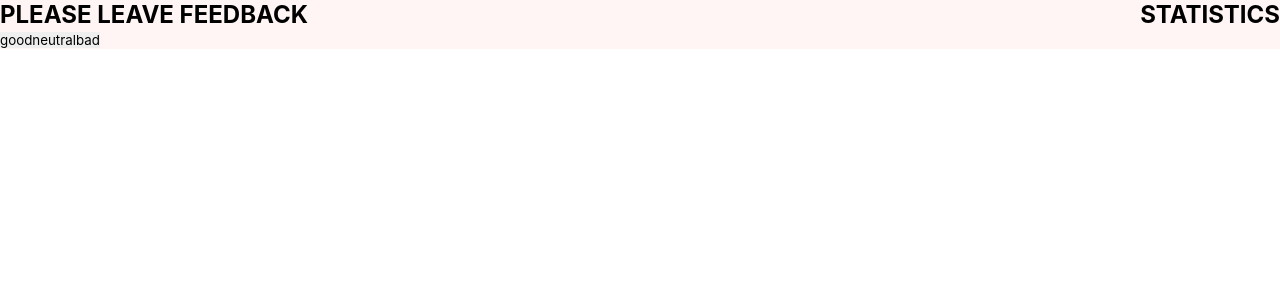
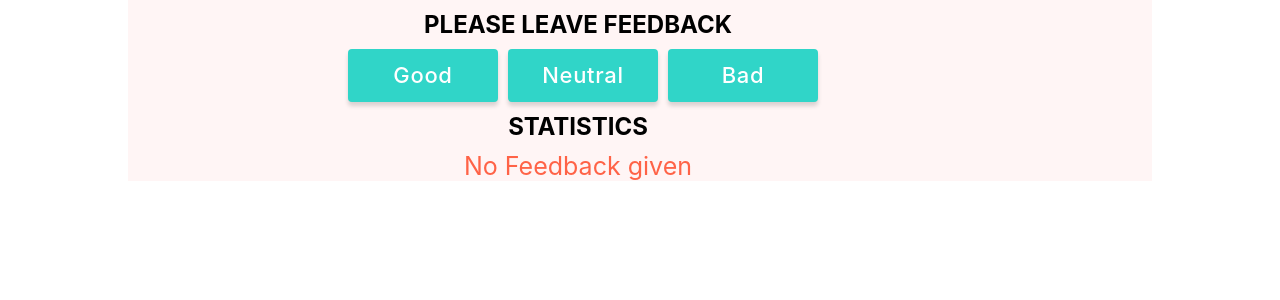
Before and after one commit to Jaguar838/goit-react-hw-04-hooks-feedback, a React (Create React App) app: page / in a window 1280 px wide. Shown: the top 300 px of the page. Built offline with nearby package versions, Linux system fonts and the light colour scheme.

Commit message:
bagfix and style

```diff
--- a/public/index.html
+++ b/public/index.html
@@ -4,7 +4,6 @@
     <meta charset="utf-8" />
     <link rel="icon" href="%PUBLIC_URL%/favicon.ico" />
     <meta name="viewport" content="width=device-width, initial-scale=1" />
-    <meta name="theme-color" content="#000000" />
     <meta name="description" content="Web site created using create-react-app" />
     <link rel="apple-touch-icon" href="%PUBLIC_URL%/logo192.png" />
     <!--
--- a/src/components/App/App.jsx
+++ b/src/components/App/App.jsx
@@ -27,14 +27,14 @@ class App extends Component {
 
   positiveCountFeedback = () => {
     const { good } = this.state;
-    const total = this.totalCountFeedback;
+    const total = this.totalCountFeedback();
     return total ? Math.round((good / total) * 100) : 0;
   };
 
   render() {
     const { good, neutral, bad } = this.state;
-    const total = this.totalCountFeedback;
-    const positivePercentage = this.positiveCountFeedback;
+    const total = this.totalCountFeedback();
+    const positivePercentage = this.positiveCountFeedback();
     return (
       <Container className={css.App}>
         <Section title="Please leave feedback ">
--- a/src/components/Container/Container.module.scss
+++ b/src/components/Container/Container.module.scss
@@ -1,4 +1,6 @@
 .container {
+  width: 1024px;
+  margin: 0 auto;
   background-color: #fff5f5;
   display: flex;
   flex-wrap: wrap;
--- a/src/components/FeedbackOptions/FeedbackOptions.jsx
+++ b/src/components/FeedbackOptions/FeedbackOptions.jsx
@@ -1,15 +1,20 @@
 import PropTypes from 'prop-types';
+import css from './FeedbackOptions.module.scss'
 
 const FeedbackBtn = ({ feedback, onLeaveFeedback }) => {
   return (
-    <button type="button" data-feedback={feedback} onClick={onLeaveFeedback}>
+    <button className={css.btn} type="button" data-feedback={feedback} onClick={onLeaveFeedback}>
       {feedback}
     </button>
   );
 };
 
 export const FeedbackOptions = ({ options, onLeaveFeedback }) => {
-  return options.map(option => <FeedbackBtn key={option.feedback} feedback={option} onLeaveFeedback={onLeaveFeedback} />);
+  return (
+    <div className={css.btnList}>
+    {options.map(option => <FeedbackBtn key={option} feedback={option} onLeaveFeedback={onLeaveFeedback} />)}
+    </div>
+  )
 };
 
 FeedbackOptions.propTypes = {
--- /dev/null
+++ b/src/components/FeedbackOptions/FeedbackOptions.module.scss
@@ -0,0 +1,73 @@
+.btnList {
+  display: flex;
+  justify-content: center;
+  align-items: center;
+
+  padding: 0;
+  margin: 0;
+
+  @media screen and (min-width: 480px) {
+  }
+}
+
+.btn {
+  padding: 10px;
+  margin-left: 10px;
+  min-width: 80px;
+  background-color: #30d5c8;
+  color: #ffffff;
+  font-weight: 500;
+  font-size: 16px;
+  line-height: 1.5;
+  letter-spacing: 0.03em;
+  text-align: center;
+  text-transform: capitalize;
+  border-radius: 4px;
+  box-shadow: 0px 4px 4px rgba(0, 0, 0, 0.15);
+  border: none;
+  cursor: pointer;
+  transition-property: color, background-color, box-shadow;
+  transition-duration: 250ms;
+  transition-timing-function: cubic-bezier(0.4, 0, 0.2, 1);
+
+  &:hover,
+  &:focus {
+    color: #30d5c8;
+    background-color: #ffffff;
+    box-shadow: 0px 3px 1px rgba(0, 0, 0, 0.1), 0px 1px 2px rgba(0, 0, 0, 0.08),
+      0px 2px 2px rgba(0, 0, 0, 0.12);
+  }
+
+  @media screen and (min-width: 480px) {
+    font-size: 18px;
+    min-width: 120px;
+  }
+
+  @media screen and (min-width: 768px) {
+    font-size: 20px;
+  }
+
+  @media screen and (min-width: 1170px) {
+    font-size: 22px;
+  }
+
+  @media screen and (min-width: 1200px) {
+    min-width: 150px;
+  }
+}
+
+.Button:not(:last-child) {
+  margin-right: 5px;
+
+  @media screen and (min-width: 480px) {
+    margin-right: 10px;
+  }
+
+  @media screen and (min-width: 768px) {
+    margin-right: 15px;
+  }
+
+  @media screen and (min-width: 1170px) {
+    margin-right: 20px;
+  }
+}
--- a/src/components/Section/Section.module.scss
+++ b/src/components/Section/Section.module.scss
@@ -1,7 +1,10 @@
 
 .section {
+  width: 900px;
+  padding-top: 10px;
   .title {
     margin-top: 0;
+    margin-bottom: 10px;
     text-align: center;
     text-transform: uppercase;
   }
--- a/src/components/Statistics/Statistics.jsx
+++ b/src/components/Statistics/Statistics.jsx
@@ -11,17 +11,18 @@ export const Statistics = ({ good, neutral, bad, total, positivePercentage }) =>
                     <li className={css.statisticItem}>Neutral: {neutral}</li>
                     <li className={css.statisticItem}>Bad: {bad}</li>
                     <li className={css.statisticItem}>Total: {total}</li>
-                    <li className={css.statisticItem}>Positive Percentage: {positivePercentage}</li>
+                    <li className={css.statisticItem}>Positive Percentage: {positivePercentage}%</li>
                 </ul>
             )}
             {total === 0 && <Notification message='No Feedback given' />}
         </>
     )
 };
+
 Statistics.propTypes = {
     good: PropTypes.number.isRequired,
     neutral: PropTypes.number.isRequired,
     bad: PropTypes.number.isRequired,
-    // total: PropTypes.number.isRequired,
-    // positivePercentage: PropTypes.number.isRequired,
+    total: PropTypes.number.isRequired,
+    positivePercentage: PropTypes.number.isRequired,
 };
--- a/src/components/Statistics/Statistics.module.scss
+++ b/src/components/Statistics/Statistics.module.scss
@@ -1,4 +1,4 @@
-.statisticsList {
+.statisticList {
     padding: 0 10px;
     margin: 0;
     list-style: none;
@@ -8,9 +8,9 @@
       padding: 0 20px;
     }
 
-    .statisticsItem {
+    .statisticItem {
       font-size: 16px;
-      color: #ffffff;
+      color: #000;
       font-weight: 400;
       line-height: 1.5;
       letter-spacing: 0.02em;
@@ -28,11 +28,11 @@
       }
     }
 
-    .statisticsItem:not(:last-child) {
+    .statisticItem:not(:last-child) {
       margin-bottom: 5px;
     }
 
-    .statisticsItem:nth-last-child(-n + 2) {
+    .statisticItem:nth-last-child(-n + 2) {
       color: #30d5c8;
       font-weight: 700;
     }
--- a/src/index.css
+++ b/src/index.css
@@ -1,4 +1,4 @@
-/* @import-normalize; */
+@import-normalize;
 
 html {
   box-sizing: border-box;
```
Also changed, not shown: 1 other file (tests, documents, lock files or other folders).
